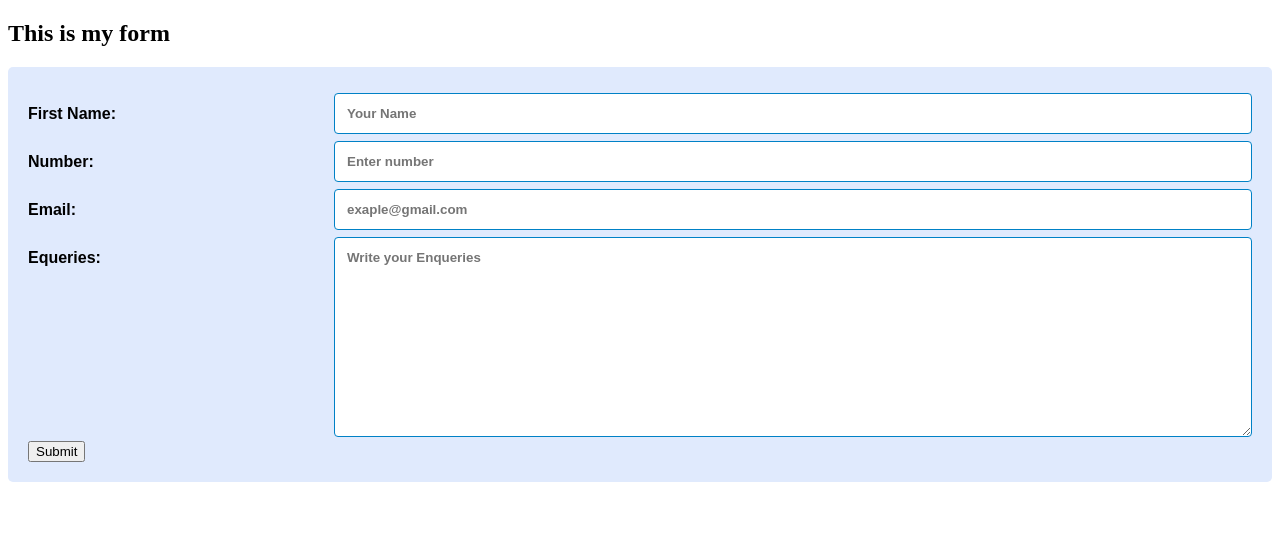
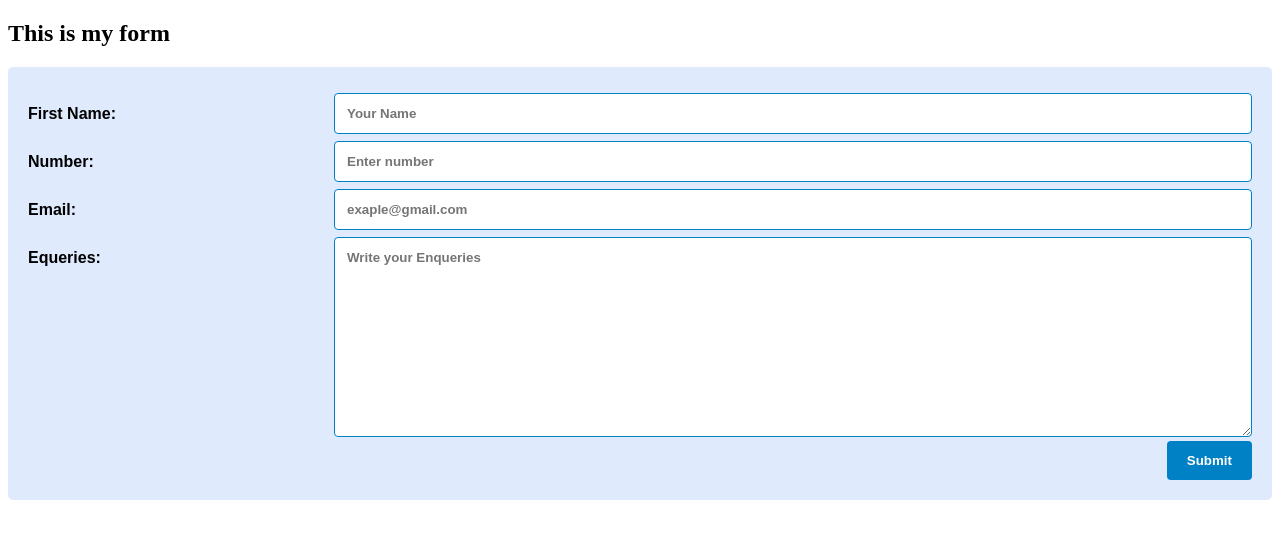
Before and after one commit to Tapiwa-1/webtech, a plain HTML site: page index.html in a window 1280 px wide. Drawn offline with Linux system fonts and the light colour scheme.

Commit message:
Button to submit

```diff
--- a/css/main.css
+++ b/css/main.css
@@ -19,7 +19,7 @@ label {
 font-family: Arial;
 font-weight: bold;
 }
-input[type=button] {
+input[type=Submit] {
   background-color: #0081C6;
   color: white;
   padding: 12px 20px;
```
